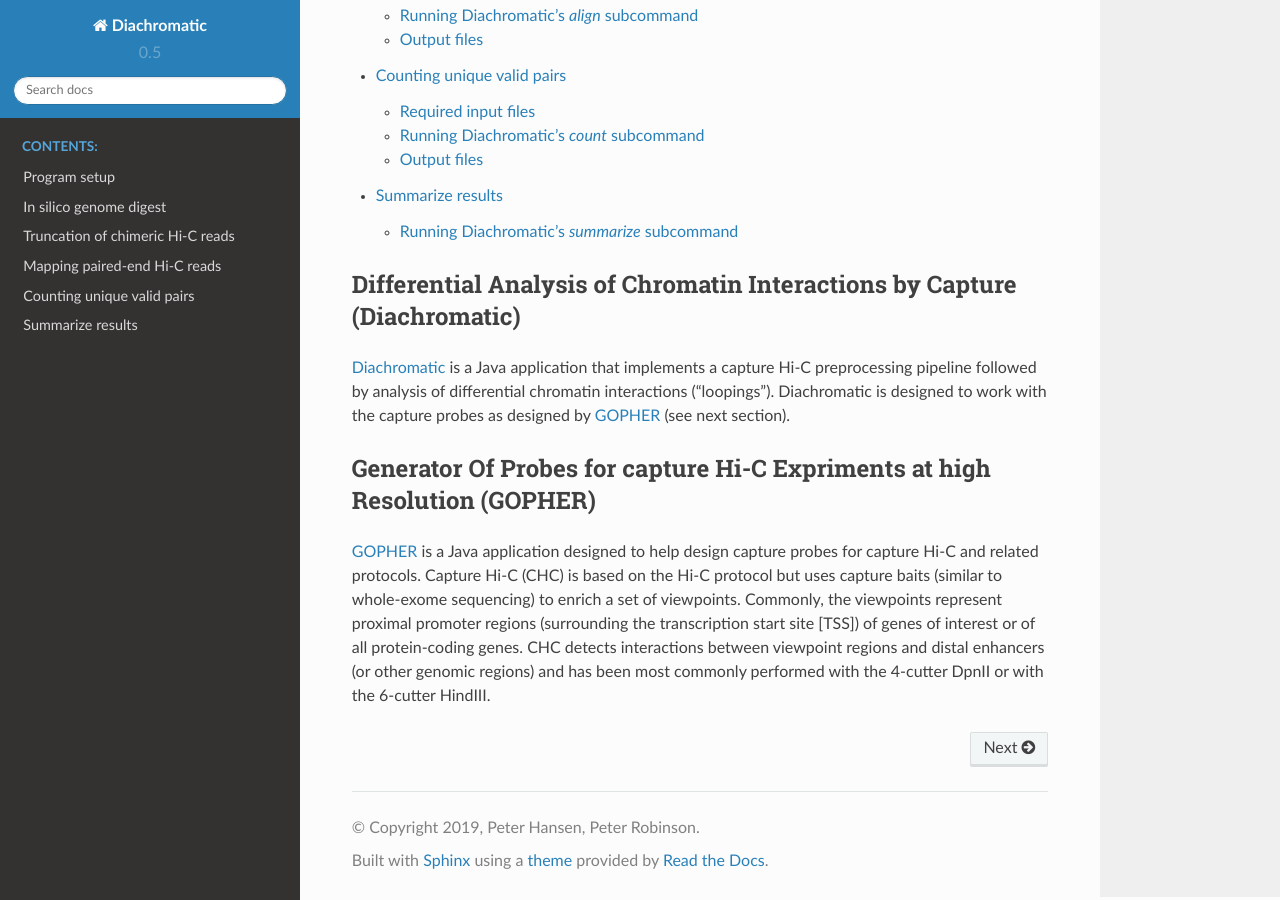
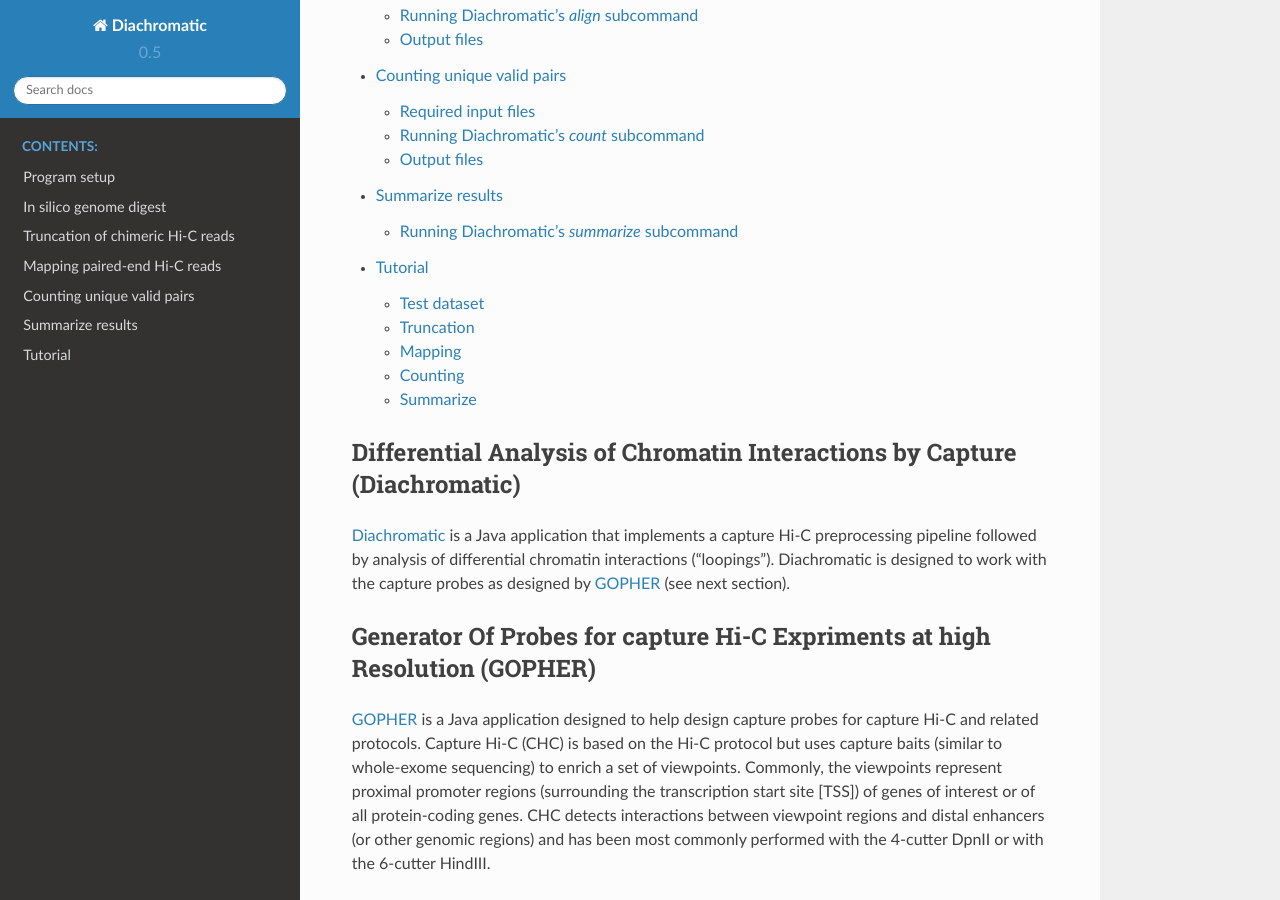
Before and after one commit to TheJacksonLaboratory/diachromatic, a Sphinx documentation site: the page built from docs/index.rst, in a window 1280 px wide and 900 px high, scrolled down 552 px. Built offline with Sphinx 7.4.7 and the Read the Docs theme 2.0.0, drawn with Linux system fonts in a browser that asks for light colours.

Commit message:
Include tutorial in docs

```diff
--- a/docs/index.rst
+++ b/docs/index.rst
@@ -11,8 +11,8 @@
    Mapping paired-end Hi-C reads <mapping>
    Counting unique valid pairs <count>
    Summarize results <summarize>
+   Tutorial <tutorial>
 
-.. Tutorial <tutorial>
 ..   Calling SNPs on Hi-C reads <allelspec>
 
 
```
